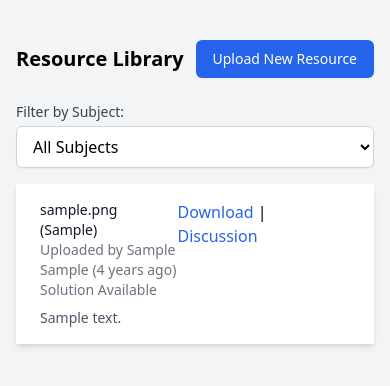
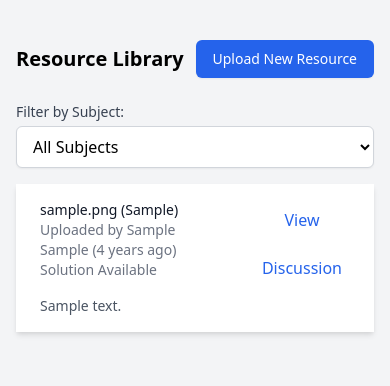
Before and after one commit to fvcl/exam-collection, a Flask app: page / in a window 390 px wide. Shown: the top 386 px of the page. Run offline with Flask 3, Linux system fonts and the light colour scheme; tables that the repository leaves empty hold one stand-in row (values such as "Sample post"); parts of the project's set-up code (start-up, migrations or seed data) failed here and were passed over; some libraries are stand-ins or nearby versions.

Commit message:
more mobile improvements

```diff
--- a/exco/templates/index.html
+++ b/exco/templates/index.html
@@ -38,19 +38,22 @@
                 <li class="px-6 py-4">
                     <div class="flex justify-between">
                         <div>
-                            <div class="text-sm font-medium text-gray-900">{{ resource.filename }} ({{ resource.resource_type }})</div>
+                            <div class="text-sm font-medium text-gray-900">{{ resource.filename }}
+                                ({{ resource.resource_type }})
+                            </div>
                             <div class="text-sm text-gray-500">Uploaded by {{ resource.uploader }}</div>
                             <div class="text-sm text-gray-500">{{ resource.course }} ({{ resource.age }} years ago)
                             </div>
                             <div class="text-sm text-gray-500">{{ 'Solution Available' if resource.has_solution else 'No Solution' }}</div>
                         </div>
-                        <div>
+                        <div class="flex flex-col items-center justify-center gap-2 sm:flex-row sm:gap-4">
                             <a href="{{ url_for('static', filename='data/' + resource.filename) }}" target="_blank"
-                               class="text-blue-600 hover:text-blue-900">Download</a>
-                            |
+                               class="text-blue-600 hover:text-blue-900 p-2 text-base sm:text-lg">View</a>
+                            <div class="hidden sm:block">|</div>
                             <a href="{{ url_for('file_details', file_id=resource.id) }}"
-                               class="text-blue-600 hover:text-blue-900">Discussion</a>
+                               class="text-blue-600 hover:text-blue-900 p-2 text-base sm:text-lg">Discussion</a>
                         </div>
+
                     </div>
                     {% if resource.description %}
                         <p class="mt-2 text-sm text-gray-600">{{ resource.description }}</p>
```
